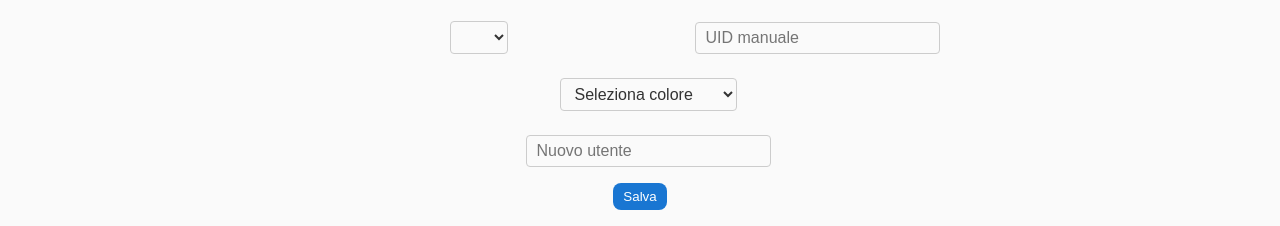
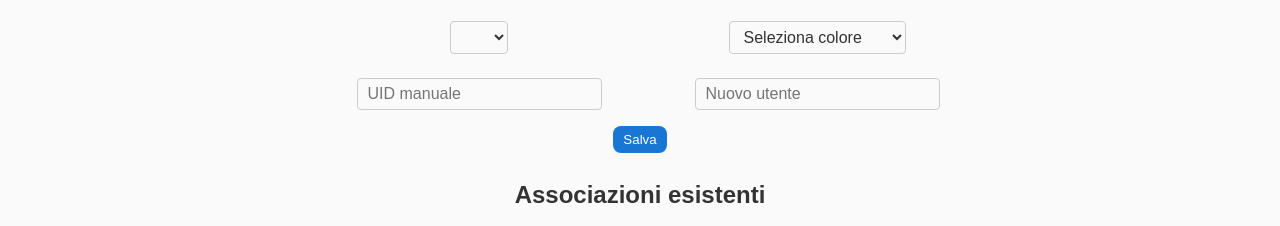
Before and after one commit to GigioSki/Cesanatiming, a website: page html/setup.html in a window 1280 px wide. Shown: the part 240-466 px from the top of the page. Drawn offline with Linux system fonts and the light colour scheme; no server answers.

Commit message:
Adjust setup layout and button sizes

```diff
--- a/css/style.css
+++ b/css/style.css
@@ -137,13 +137,27 @@ form {
 
 .form-grid {
   display: grid;
-  grid-template-columns: 1fr 1fr;
+  grid-template-columns: 1fr;
   gap: 0.5rem;
   align-items: center;
   justify-items: center;
 }
 .span-2 {
   grid-column: span 2;
+}
+
+/* Grid layout for wide screens */
+@media (min-width: 601px) {
+  .form-grid {
+    grid-template-columns: 1fr 1fr;
+    grid-template-areas:
+      'uid color'
+      'manual name';
+  }
+  .form-grid .uid-select   { grid-area: uid; }
+  .form-grid .uid-manual   { grid-area: manual; }
+  .form-grid .color-select { grid-area: color; }
+  .form-grid .name-input   { grid-area: name; }
 }
 
 input {
@@ -190,8 +204,11 @@ button:hover { background: var(--nav-hover); }
 /* Responsive */
 @media (max-width: 600px) {
   .start-time-col { display: none; }
-  input, select, button {
+  input, select {
     width: 100%;
+    margin-bottom: 8px;
+  }
+  button {
     margin-bottom: 8px;
   }
   table button {
--- a/html/setup.html
+++ b/html/setup.html
@@ -34,20 +34,20 @@
     <h1>Aggiungi Associazioni</h1>
     <form id="form" class="assoc-form">
         <div class="form-grid">
-          <div>
+          <div class="uid-select">
             <select id="uuid"></select>
           </div>
-          <div>
+          <div class="uid-manual">
             <input type="text" id="uuid-manual" placeholder="UID manuale">
           </div>
-          <div class="span-2">
+          <div class="color-select">
             <select id="color-select"></select>
           </div>
-          <div class="span-2">
+          <div class="name-input">
             <input type="text" id="name" placeholder="Nuovo utente" required>
           </div>
         </div>
-      <button type="submit">Salva</button>
+      <button type="submit" class="save-button">Salva</button>
     </form>
 
     <h2>Associazioni esistenti</h2>
```
